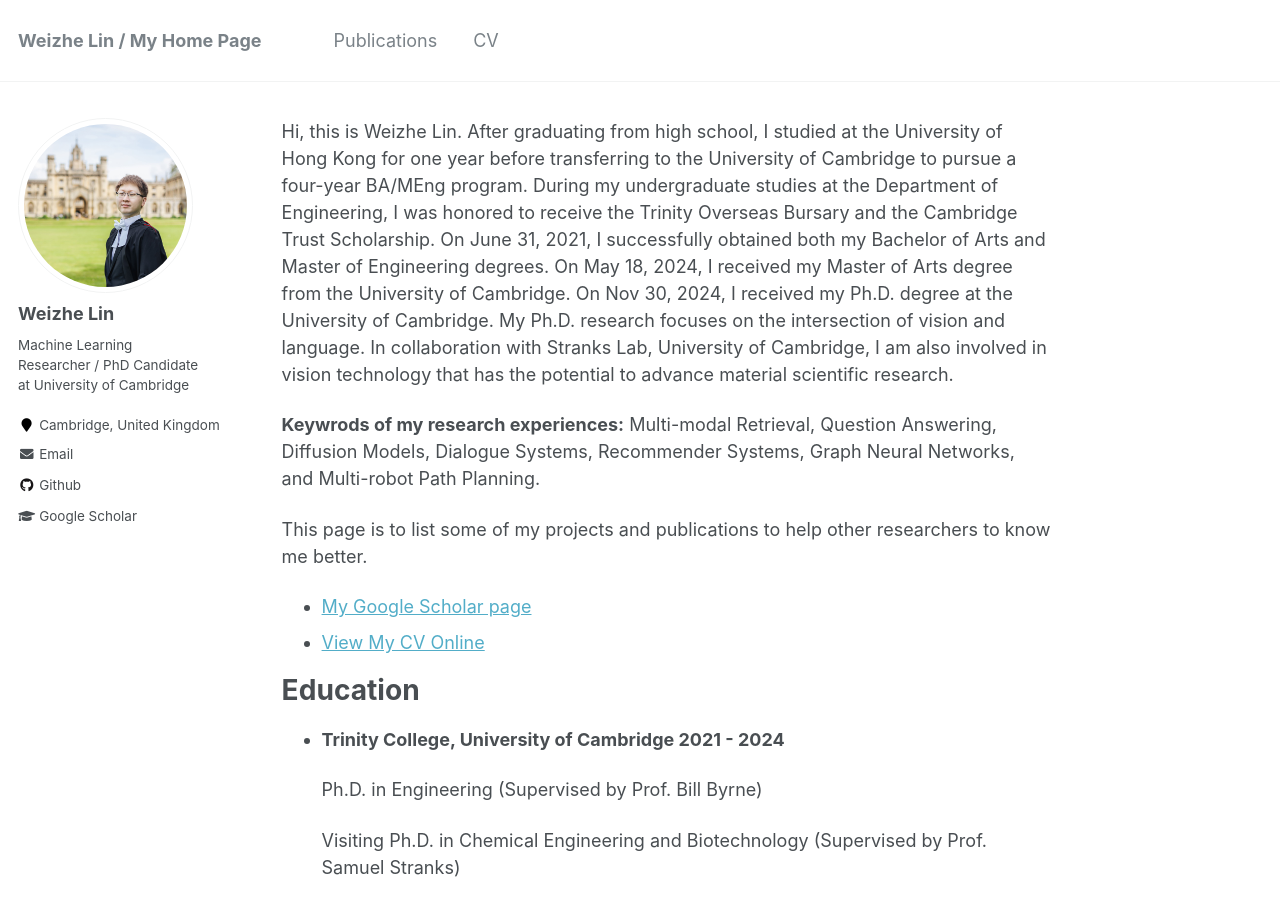
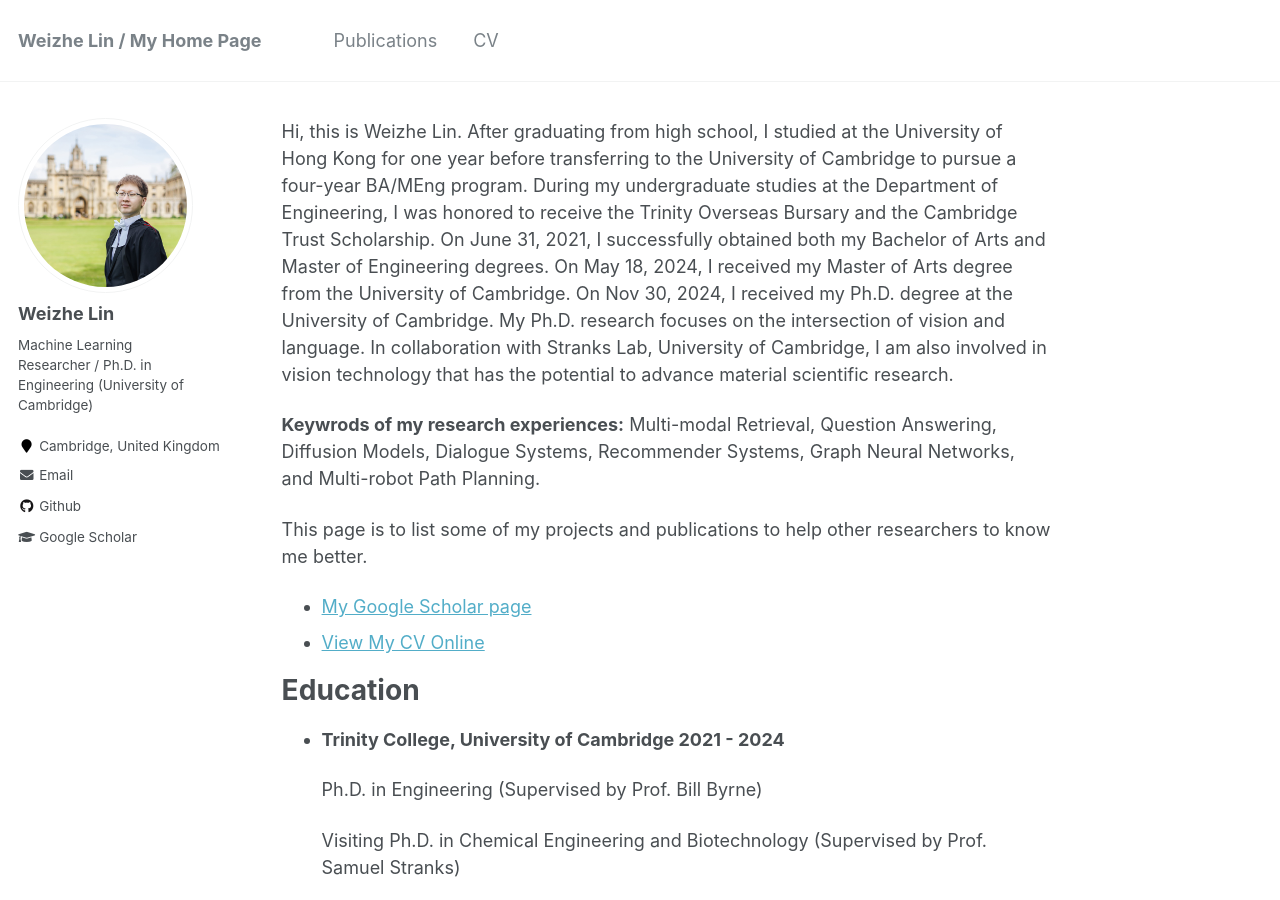
Before and after one commit to LinWeizheDragon/LinWeizheDragon.github.io, a Jekyll site: the page built from index.md, in a window 1280 px wide and 900 px high. Built offline with Jekyll 4.4.1, drawn with Linux system fonts in a browser that asks for light colours; our own code applies the rules of GitHub Pages for plain Markdown files.

Commit message:
Update _config.yml

```diff
--- a/_config.yml
+++ b/_config.yml
@@ -82,7 +82,7 @@ analytics:
 author:
   name             : "Weizhe Lin"
   avatar           : "profile.jpg"
-  bio              : "Machine Learning Researcher / PhD Candidate at University of Cambridge"
+  bio              : "Machine Learning Researcher / Ph.D. in Engineering (University of Cambridge)"
   location         : "Cambridge, United Kingdom"
   employer         :
   pubmed           : # "https://www.ncbi.nlm.nih.gov/pubmed/?term=john+snow"
```
